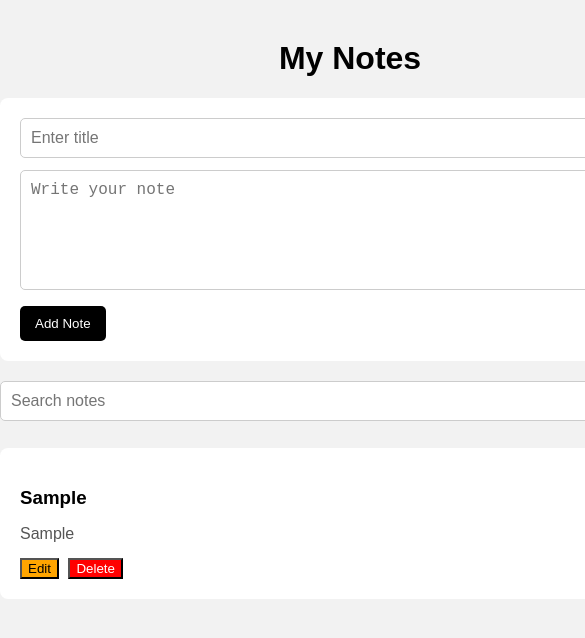
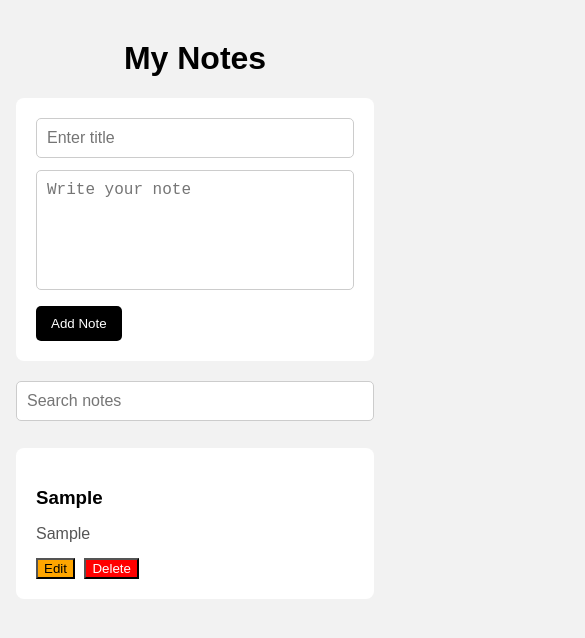
Before and after one commit to VivekCoderz/Note-App-using-JQUERY, a plain HTML site: page index.html in a window 390 px wide. Both pictures are taken after typing "Sample", "Sample" into the empty fields and a click on the button "Add Note". Shown: the top 638 px of the page, 585 px wide, since content can reach past the window. Drawn offline with nearby package versions, Linux system fonts and the light colour scheme.

Commit message:
Escape note text, keep search filter applied, ignore button labels in search, trim input, mobile width
Co-Authored-By: Claude Opus 5.5 <noreply@anthropic.com>

```diff
--- a/index.html
+++ b/index.html
@@ -2,6 +2,9 @@
 <html>
 
 <head>
+
+    <meta charset="UTF-8">
+    <meta name="viewport" content="width=device-width, initial-scale=1.0">
 
     <title>Notes App</title>
 
--- a/scripti.js
+++ b/scripti.js
@@ -1,5 +1,10 @@
 $(document).ready(function () {
   let notes = [];
+
+  // Escape user text before putting it into HTML (stops <script>/<img onerror> injection)
+  function escapeHtml(text) {
+    return $("<div>").text(text).html();
+  }
 
   $("body").css({
     "font-family": "Arial",
@@ -9,6 +14,7 @@ $(document).ready(function () {
 
   $("#container").css({
     width: "700px",
+    "max-width": "calc(100% - 32px)",
     margin: "40px auto",
   });
 
@@ -55,8 +61,8 @@ $(document).ready(function () {
   });
 
   $("#add").click(function () {
-    let title = $("#title").val();
-    let content = $("#content").val();
+    let title = $("#title").val().trim();
+    let content = $("#content").val().trim();
 
     if (title == "" || content == "") {
       alert("Please enter title and content");
@@ -85,9 +91,9 @@ $(document).ready(function () {
 
                 <div class="note">
 
-                    <h3>${note.title}</h3>
+                    <h3>${escapeHtml(note.title)}</h3>
 
-                    <p>${note.content}</p>
+                    <p>${escapeHtml(note.content)}</p>
 
                     <button class="edit"
                         data-index="${index}">
@@ -129,6 +135,24 @@ $(document).ready(function () {
       color: "white",
       "margin-left": "5px",
     });
+
+    // Keep the current search applied after the list is redrawn
+    filterNotes();
+  }
+
+  function filterNotes() {
+    let value = $("#search").val().toLowerCase();
+
+    $(".note").each(function () {
+      // Only search the title and content, not the Edit/Delete button labels
+      let text = $(this).find("h3, p").text().toLowerCase();
+
+      if (text.includes(value)) {
+        $(this).show();
+      } else {
+        $(this).hide();
+      }
+    });
   }
 
   $("#notes").on("click", ".delete", function () {
@@ -151,17 +175,5 @@ $(document).ready(function () {
     showNotes();
   });
 
-  $("#search").keyup(function () {
-    let value = $(this).val().toLowerCase();
-
-    $(".note").each(function () {
-      let text = $(this).text().toLowerCase();
-
-      if (text.includes(value)) {
-        $(this).show();
-      } else {
-        $(this).hide();
-      }
-    });
-  });
+  $("#search").on("input", filterNotes);
 });
```
